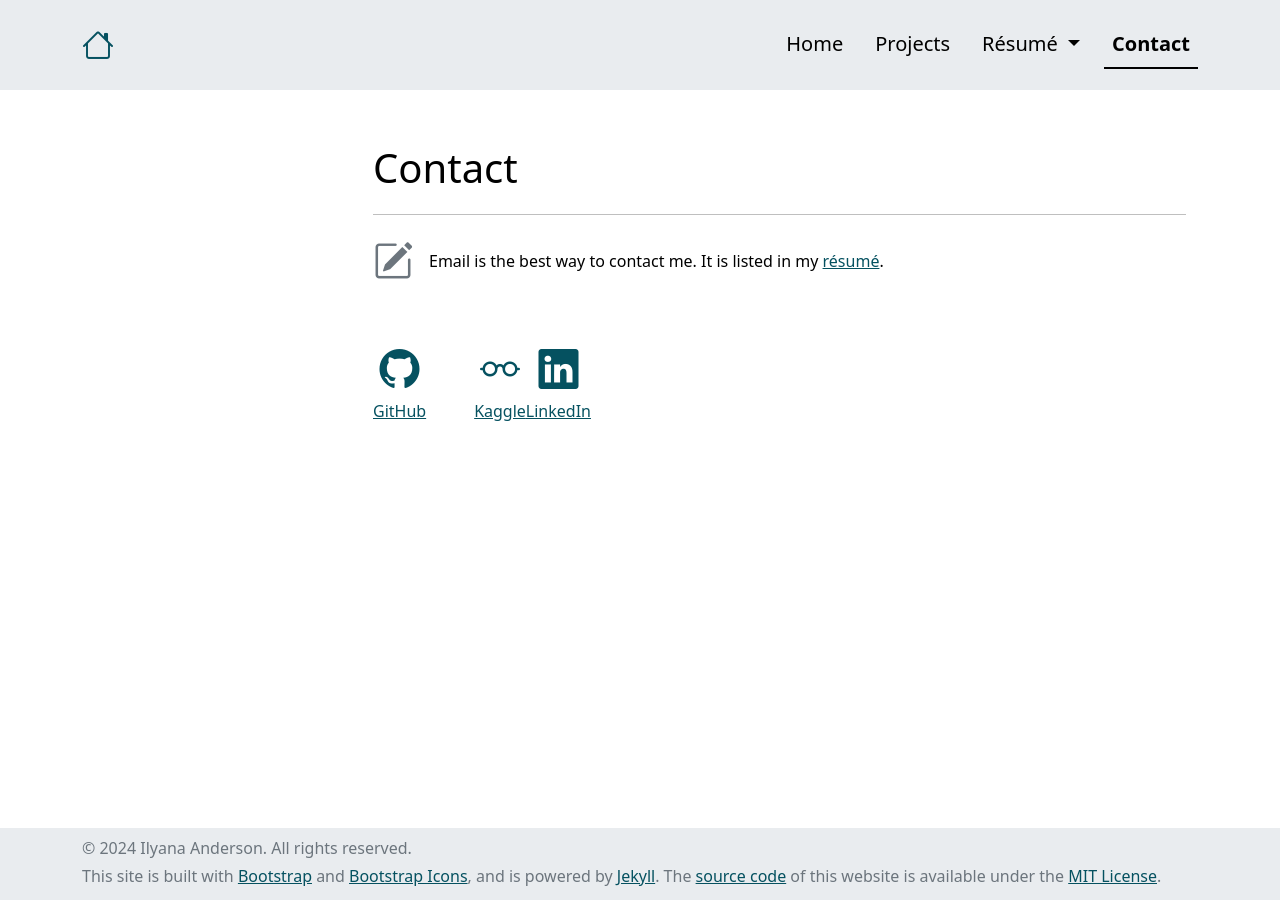
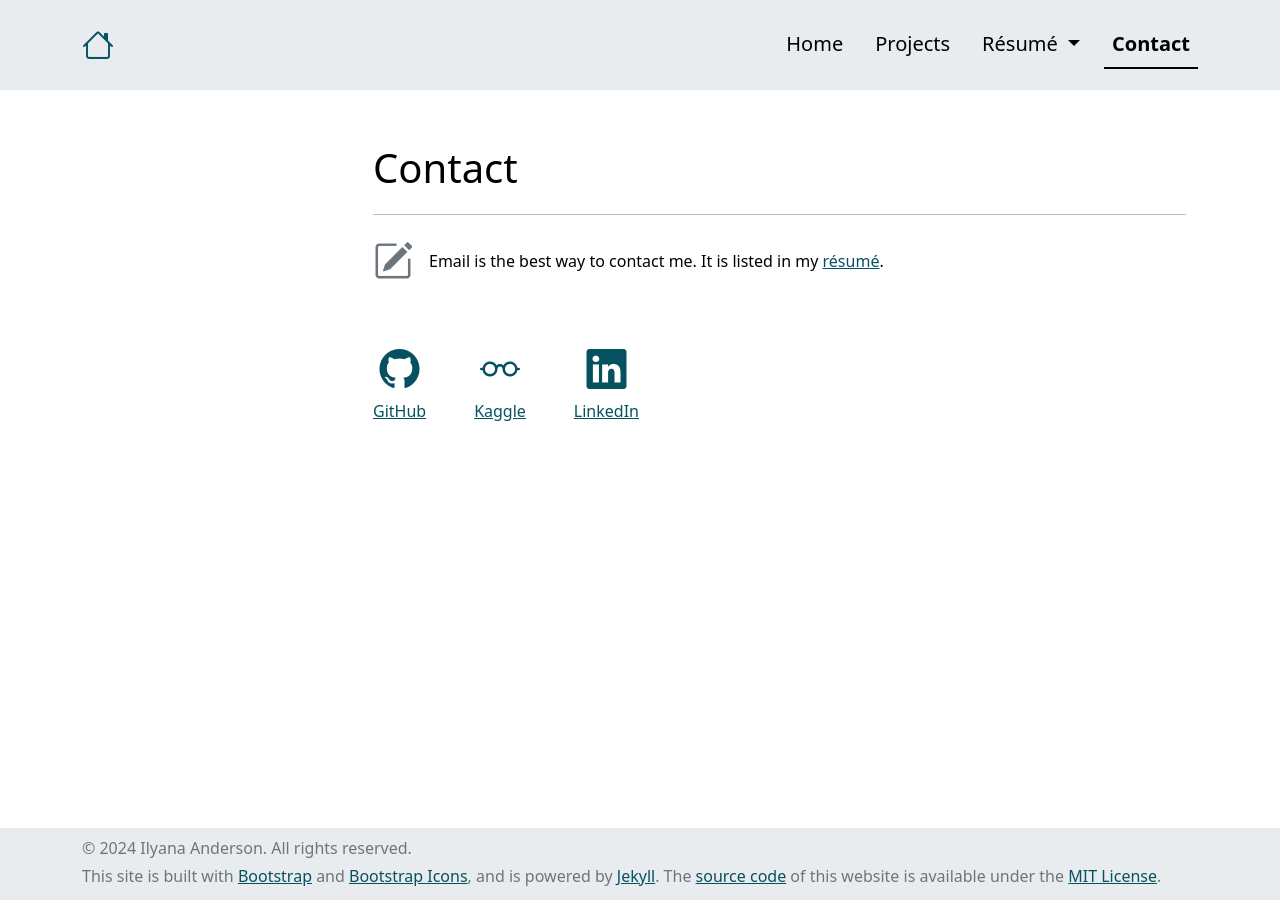
Before and after one commit to ilyanaanderson/ilyanaanderson.github.io, a Jekyll site: the page built from docs/contact.html, in a window 1280 px wide. Built offline with Jekyll 4.4.1, drawn with Linux system fonts in a browser that asks for light colours.

Commit message:
contact page edited

```diff
--- a/docs/contact.html
+++ b/docs/contact.html
@@ -34,7 +34,7 @@ permalink: /contact
             </div>
 
             <!-- Second element -->
-            <div class="text-center">
+            <div class="text-center me-5">
                 <a href="https://www.kaggle.com/ilyanaanderson" title="Go to Kaggle profile" data-bs-toggle="tooltip">
                     <i class="bi bi-eyeglasses fs-1 text-info-emphasis text-decoration-none"></i>
                 </a>
```
